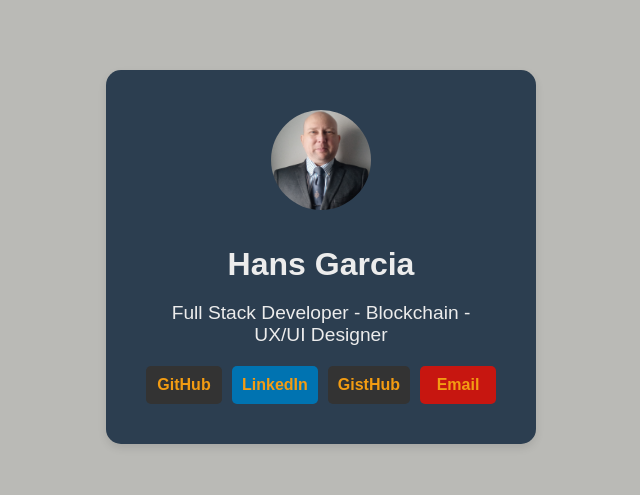
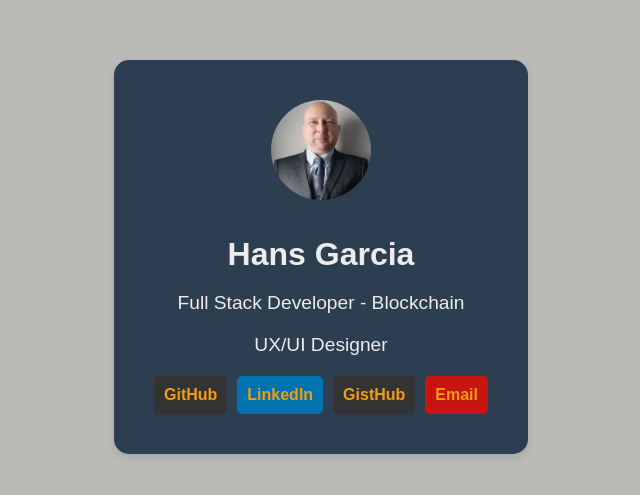
Before and after one commit to Hans-Rafael/hans-rafael.github.io, a React (Vite) app: page / in a window 1280 px wide. Shown: the part 143-638 px from the top of the page, without its empty margins (319-959 px from the left). Built offline with nearby package versions, Linux system fonts and the light colour scheme.

Commit message:
Update App.tsx

```diff
--- a/src/App.tsx
+++ b/src/App.tsx
@@ -8,7 +8,8 @@ export default function App() {
       <Avatar />
       <div className="data">
         <h1>Hans Garcia</h1>
-        <p>Full Stack Developer - Blockchain - UX/UI Designer</p>
+        <p>Full Stack Developer - Blockchain</p>
+        <p>UX/UI Designer</p>
         <SocialLinks />
       </div>
     </div>
```
